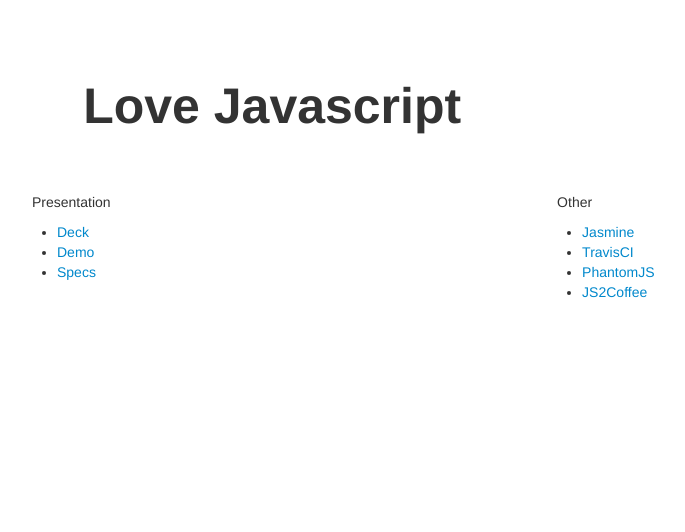
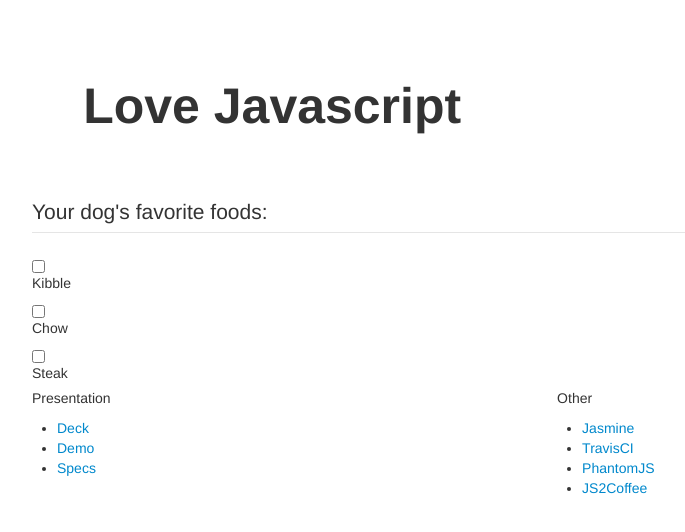
Before and after one commit to tylermercier/love_javascript, a plain HTML site: page index.html in a window 1280 px wide. Shown: the whole page, without its empty margins (96-781 px from the left). Drawn offline with Linux system fonts and the light colour scheme.

Commit message:
test label for

```diff
--- a/index.html
+++ b/index.html
@@ -11,6 +11,15 @@
       <header class="jumbotron masthead">
         <h1>Love Javascript</h1>
       </header>
+      <fieldset>
+        <legend>Your dog's favorite foods:</legend>
+        <input id="kibble" type="checkbox" value="kibble" />
+        <label for="kibble">Kibble</label>
+        <input id="chow" type="checkbox" value="chow" />
+        <label for="chow">Chow</label>
+        <input id="steak" type="checkbox" value="steak" />
+        <label for="steak">Steak</label>
+      </fieldset>
       <div class="row-fluid">
         <div class="span12">
           <div class="row-fluid">
```
